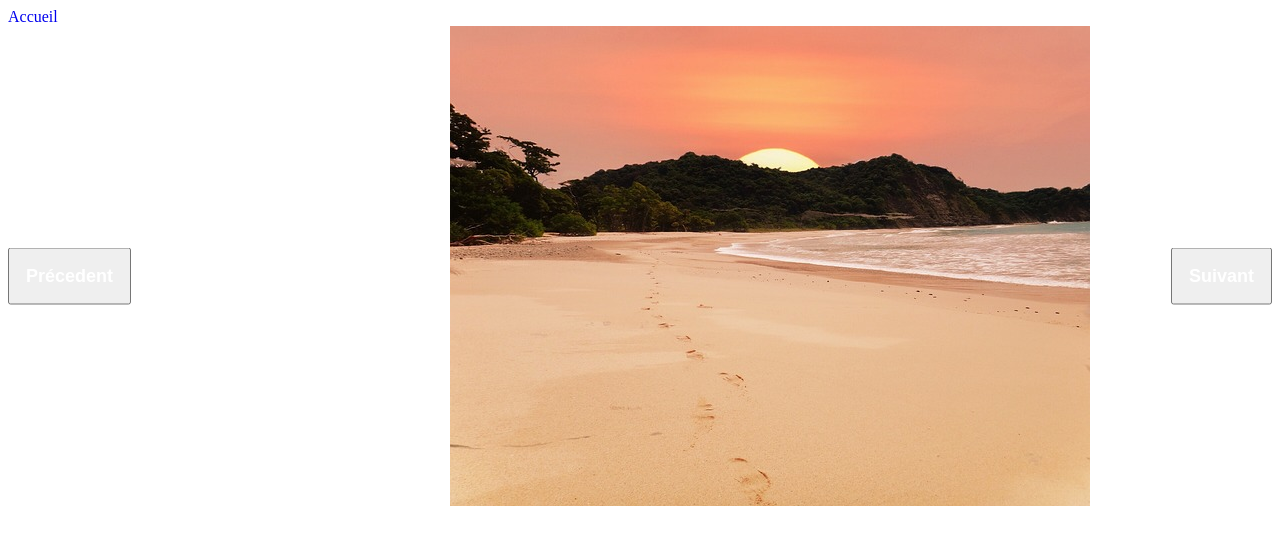
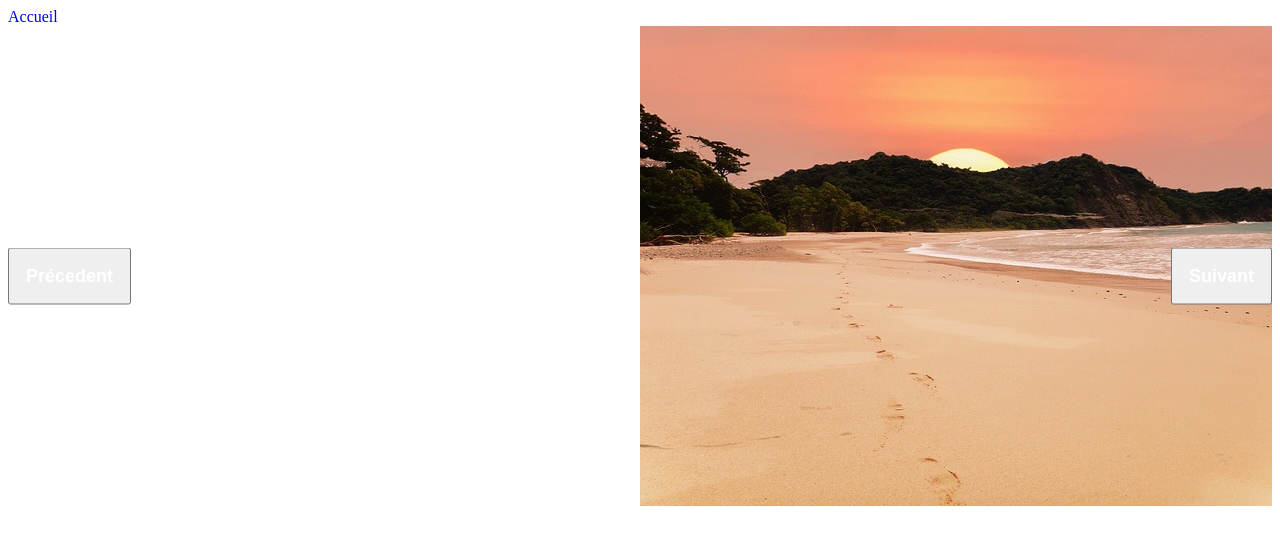
Before and after one commit to AoiLeyos/Introduction_a_la_manipulation_du_DOM, a plain HTML site: page pages/Carousel.html in a window 1280 px wide. Drawn offline with Linux system fonts and the light colour scheme.

Commit message:
Update Carousel.css

```diff
--- a/build/Carousel.css
+++ b/build/Carousel.css
@@ -13,7 +13,7 @@
 .item {
     position: absolute;
     top: 0;
-    left: 35%;
+    left: 50%;
     width: 100%;
     height: 100%;
     transition: all 0.5s ease;
```
